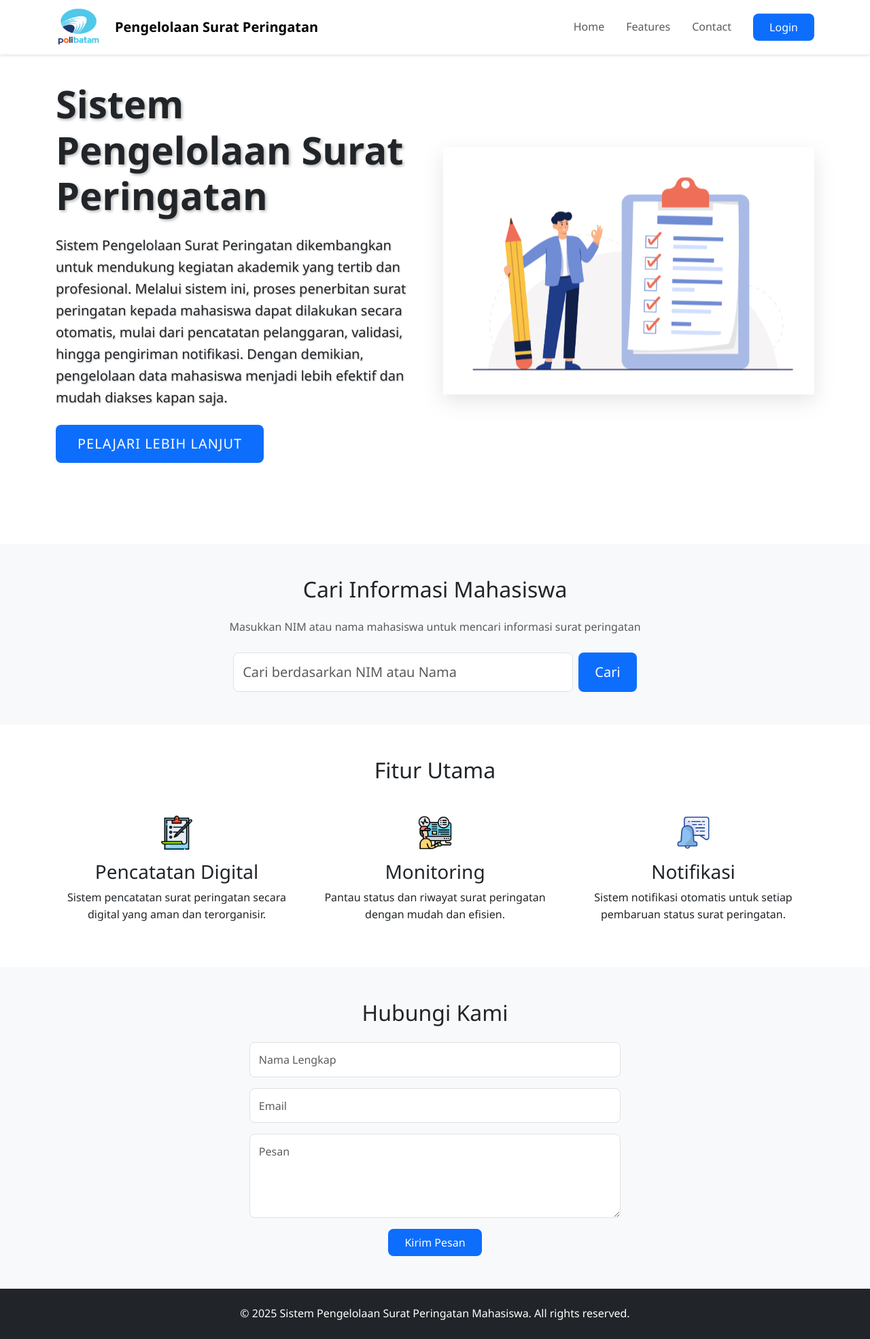
After one commit to rahmat-assidik/PBL-Pengelolaan-surat-peringatan, a PHP site: page /landing-page.html in a window 1280 px wide. The commit adds this page. Shown: the whole page at 68% size. Run offline with PHP 8.4, Linux system fonts and the light colour scheme.

Commit message:
Membuat Landing Page
Landing page UI, Login button, Search button, Link to Login page.

```diff
--- /dev/null
+++ b/pbl-website/assets/landing-page.js
@@ -0,0 +1,63 @@
+// Login redirect handling
+document.getElementById('loginButton').addEventListener('click', function(e) {
+    e.preventDefault();
+    // Ganti URL_LOGIN_PAGE dengan URL halaman login yang akan dibuat
+    window.location.href = "login-page.html";
+});
+
+// Search form handling
+document.getElementById('searchForm').addEventListener('submit', function(e) {
+    e.preventDefault();
+    const searchQuery = document.getElementById('searchInput').value.trim();
+
+    if (searchQuery === '') {
+        alert('Please enter a NIM or Name to search');
+        return;
+    }
+
+    // Here you would typically make an API call to your backend
+    // For demonstration, we'll simulate a search with mock data
+    searchStudents(searchQuery);
+});
+
+function searchStudents(query) {
+    // This is mock data - replace with actual API call
+    const mockData = [
+        { nim: '4311901015', name: 'John Doe', programStudy: 'Informatics Engineering', status: 'Active' },
+        { nim: '4311901016', name: 'Jane Smith', programStudy: 'Information Systems', status: 'Warning' }
+    ];
+
+    // Simulate search filtering
+    const results = mockData.filter(student =>
+        student.nim.toLowerCase().includes(query.toLowerCase()) ||
+        student.name.toLowerCase().includes(query.toLowerCase())
+    );
+
+    displaySearchResults(results);
+}
+
+function displaySearchResults(results) {
+    const tbody = document.getElementById('searchResultsBody');
+    const noResults = document.getElementById('noResultsMessage');
+    tbody.innerHTML = '';
+
+    if (results.length === 0) {
+        noResults.classList.remove('d-none');
+    } else {
+        noResults.classList.add('d-none');
+        results.forEach(student => {
+            const row = document.createElement('tr');
+            row.innerHTML = `
+                <td>${student.nim}</td>
+                <td>${student.name}</td>
+                <td>${student.programStudy}</td>
+                <td><span class="badge ${student.status === 'Warning' ? 'bg-warning' : 'bg-success'}">${student.status}</span></td>
+            `;
+            tbody.appendChild(row);
+        });
+    }
+
+    // Show the modal
+    const searchResultsModal = new bootstrap.Modal(document.getElementById('searchResultsModal'));
+    searchResultsModal.show();
+}
--- /dev/null
+++ b/pbl-website/assets/style-landingpage.css
@@ -0,0 +1,307 @@
+/* Global Styles */
+:root {
+    /* Warna Utama - Bisa disesuaikan */
+    --primary-color: #0d6efd;
+    --primary-hover: #0b5ed7;
+    --secondary-color: #6c757d;
+    --secondary-hover: #5c636a;
+    --success-color: #198754;
+    --danger-color: #dc3545;
+    --warning-color: #ffc107;
+    --info-color: #0dcaf0;
+
+    /* Warna Background */
+    --bg-primary: #ffffff;
+    --bg-secondary: #f8f9fa;
+    --bg-dark: #212529;
+    --bg-light: #f8f9fa;
+
+    /* Warna Teks */
+    --text-primary: #212529;
+    --text-secondary: #6c757d;
+    --text-light: #f8f9fa;
+    --text-dark: #212529;
+
+    /* Ukuran Font */
+    --font-size-sm: 0.875rem;
+    --font-size-base: 1rem;
+    --font-size-lg: 1.25rem;
+    --font-size-xl: 1.5rem;
+    --font-size-xxl: 2rem;
+
+    /* Spacing */
+    --spacing-xs: 0.25rem;
+    --spacing-sm: 0.5rem;
+    --spacing-md: 1rem;
+    --spacing-lg: 1.5rem;
+    --spacing-xl: 2rem;
+
+    /* Border Radius */
+    --border-radius-sm: 0.25rem;
+    --border-radius-base: 0.5rem;
+    --border-radius-lg: 1rem;
+
+    /* Box Shadow */
+    --shadow-sm: 0 2px 4px rgba(0, 0, 0, 0.1);
+    --shadow-md: 0 4px 6px rgba(0, 0, 0, 0.1);
+    --shadow-lg: 0 10px 15px rgba(0, 0, 0, 0.1);
+
+    /* Transitions */
+    --transition-speed: 0.3s;
+    --transition-timing: ease;
+
+    /* Logo Sizes */
+    --logo-height: 60px;  /* Diubah dari 40px menjadi 60px */
+    --logo-margin: 15px;  /* Diubah dari 10px menjadi 15px untuk keseimbangan */
+}
+
+body {
+    font-family: 'Segoe UI', Tahoma, Geneva, Verdana, sans-serif;
+    line-height: 1.6;
+}
+
+/* Navigation Styles */
+.navbar {
+    box-shadow: var(--shadow-sm);
+    padding: 0.5rem 0;
+    background-color: var(--bg-primary) !important;
+    height: 80px; /* Set fixed height for navbar */
+    display: flex;
+    align-items: center;
+}
+
+.navbar-brand {
+    display: flex;
+    align-items: center;
+    height: 100%;
+    padding: 0;
+}
+
+.skibidi {
+    height: 60px !important; /* Logo height slightly smaller than navbar */
+    width: auto !important;
+    margin-right: 20px;
+    transition: transform var(--transition-speed) var(--transition-timing);
+    object-fit: contain;
+}
+
+.skibidi:hover {
+    transform: scale(1.05);
+}
+
+.brand-container {
+    display: flex;
+    align-items: center;
+}
+
+.brand-container span {
+    font-weight: 600;
+    color: var(--dark-color);
+}
+
+.nav-link {
+    font-weight: 500;
+    padding: 0.5rem 1rem !important;
+    transition: color 0.3s ease;
+}
+
+.nav-link:hover {
+    color: var(--primary-color) !important;
+}
+
+/* Hero Section Styles */
+.hero-section {
+    background-color: var(--bg-primary);
+    min-height: 100vh;
+    display: flex;
+    align-items: center;
+    color: var(--text-primary);
+    position: relative;
+    padding: var(--spacing-xl) 0;
+    overflow: hidden;
+}
+
+.hero-image-container {
+    display: flex;
+    justify-content: center;
+    align-items: center;
+    animation: float 6s ease-in-out infinite;
+}
+
+.hero-image {
+    max-width: 100%;
+    height: auto;
+    filter: drop-shadow(0 10px 15px rgba(0, 0, 0, 0.1));
+}
+
+@keyframes float {
+    0% {
+        transform: translateY(0px);
+    }
+    50% {
+        transform: translateY(-20px);
+    }
+    100% {
+        transform: translateY(0px);
+    }
+}
+
+.hero-section h1 {
+    font-weight: 700;
+    margin-bottom: 1.5rem;
+    text-shadow: 2px 2px 4px rgba(0, 0, 0, 0.3);
+}
+
+.hero-section .lead {
+    font-size: 1.25rem;
+    margin-bottom: 2rem;
+    text-shadow: 1px 1px 2px rgba(0, 0, 0, 0.3);
+}
+
+.hero-section .btn {
+    padding: 0.8rem 2rem;
+    font-weight: 500;
+    text-transform: uppercase;
+    letter-spacing: 1px;
+    transition: transform 0.3s ease;
+}
+
+.hero-section .btn:hover {
+    transform: translateY(-2px);
+}
+
+/* Features Section Styles */
+.feature-icon {
+    width: 50px;  /* Ukuran */
+    height: 50px; /* Ukuran */
+    margin-bottom: 1.5rem;
+    display: flex;
+    align-items: center;
+    justify-content: center;
+    margin: 0 auto var(--spacing-md);
+    transition: transform var(--transition-speed) var(--transition-timing);
+}
+
+.feature-icon img {
+    width: 100%;
+    height: 100%;
+    object-fit: contain;
+}
+
+.feature-icon:hover {
+    transform: scale(1.1);
+}
+
+.features h3 {
+    font-size: 1.5rem;
+    margin-bottom: 1rem;
+    color: var(--dark-color);
+}
+
+/* Contact Section Styles */
+.contact-section {
+    background-color: var(--light-color);
+}
+
+.form-control {
+    padding: 0.8rem;
+    border-radius: 0.5rem;
+    border: 1px solid #dee2e6;
+    transition: border-color 0.3s ease, box-shadow 0.3s ease;
+}
+
+.form-control:focus {
+    border-color: var(--primary-color);
+    box-shadow: 0 0 0 0.2rem rgba(13, 110, 253, 0.25);
+}
+
+/* Login Modal Styles */
+.modal-content {
+    border-radius: 0.5rem;
+    border: none;
+    box-shadow: 0 0.5rem 1rem rgba(0, 0, 0, 0.15);
+}
+
+.modal-header {
+    border-bottom: 2px solid #eee;
+    padding: 1.5rem;
+}
+
+.modal-title {
+    font-weight: 600;
+    color: var(--dark-color);
+}
+
+.modal-body {
+    padding: 1.5rem;
+}
+
+/* Button Styles */
+.btn {
+    border-radius: 0.5rem;
+    padding: 0.5rem 1.5rem;
+    font-weight: 500;
+    transition: all 0.3s ease;
+}
+
+.btn-primary {
+    background-color: var(--primary-color);
+    border: none;
+}
+
+.btn-primary:hover {
+    background-color: #0b5ed7;
+    transform: translateY(-1px);
+}
+
+/* Footer Styles */
+footer {
+    background-color: var(--dark-color);
+    color: white;
+    padding: 2rem 0;
+}
+
+/* Responsive Styles */
+@media (max-width: 768px) {
+    :root {
+        --logo-height: 45px;  /* Ukuran logo untuk mobile */
+        --logo-margin: 10px;  /* Margin yang lebih kecil untuk mobile */
+    }
+
+    .hero-section {
+        padding-top: calc(var(--spacing-xl) * 2);
+    }
+
+    .hero-section h1 {
+        font-size: var(--font-size-xxl);
+    }
+
+    .hero-image {
+        max-width: 80%;
+        margin-top: var(--spacing-xl);
+    }
+
+    .brand-container span {
+        font-size: var(--font-size-sm);
+    }
+
+    .hero-image-container {
+        margin-top: var(--spacing-xl);
+    }
+}
+
+/* Animations */
+@keyframes fadeIn {
+    from {
+        opacity: 0;
+        transform: translateY(20px);
+    }
+    to {
+        opacity: 1;
+        transform: translateY(0);
+    }
+}
+
+.feature-icon, .hero-section h1, .hero-section .lead {
+    animation: fadeIn 1s ease-out;
+}
--- /dev/null
+++ b/pbl-website/landing-page.html
@@ -0,0 +1,187 @@
+<!DOCTYPE html>
+<html lang="en">
+<head>
+    <meta charset="UTF-8">
+    <meta name="viewport" content="width=device-width, initial-scale=1.0">
+    <title>Welcome to Our Platform</title>
+    <link href="https://cdn.jsdelivr.net/npm/bootstrap@5.3.0/dist/css/bootstrap.min.css" rel="stylesheet">
+    <link href="assets/style-landingpage.css" rel="stylesheet">
+</head>
+<body>
+    <!-- Navigation -->
+    <nav class="navbar navbar-expand-lg navbar-light bg-light fixed-top">
+        <div class="container">
+            <a class="navbar-brand" href="#">
+                <div class="brand-container">
+                    <img src="assets/img/logo polibatam.png " alt="Logo Polibatam" class="skibidi">
+                    <span>Pengelolaan Surat Peringatan</span>
+                </div>
+            </a>
+            <button class="navbar-toggler" type="button" data-bs-toggle="collapse" data-bs-target="#navbarNav">
+                <span class="navbar-toggler-icon"></span>
+            </button>
+            <div class="collapse navbar-collapse" id="navbarNav">
+                <ul class="navbar-nav ms-auto">
+                    <li class="nav-item">
+                        <a class="nav-link" href="#home">Home</a>
+                    </li>
+                    <li class="nav-item">
+                        <a class="nav-link" href="#features">Features</a>
+                    </li>
+                    <li class="nav-item">
+                        <a class="nav-link" href="#contact">Contact</a>
+                    </li>
+                </ul>
+                <a href="#" class="btn btn-primary ms-3" id="loginButton">Login</a>
+            </div>
+        </div>
+    </nav>
+
+    <!-- Search Results Modal -->
+    <div class="modal fade" id="searchResultsModal" tabindex="-1" aria-labelledby="searchResultsModalLabel" aria-hidden="true">
+        <div class="modal-dialog modal-lg">
+            <div class="modal-content">
+                <div class="modal-header">
+                    <h5 class="modal-title" id="searchResultsModalLabel">Search Results</h5>
+                    <button type="button" class="btn-close" data-bs-dismiss="modal" aria-label="Close"></button>
+                </div>
+                <div class="modal-body">
+                    <div class="table-responsive">
+                        <table class="table">
+                            <thead>
+                                <tr>
+                                    <th>NIM</th>
+                                    <th>Name</th>
+                                    <th>Program Study</th>
+                                    <th>Status</th>
+                                </tr>
+                            </thead>
+                            <tbody id="searchResultsBody">
+                                <!-- Search results will be inserted here -->
+                            </tbody>
+                        </table>
+                    </div>
+                    <div id="noResultsMessage" class="text-center d-none">
+                        <p class="text-muted">No results found</p>
+                    </div>
+                </div>
+                <div class="modal-footer">
+                    <button type="button" class="btn btn-secondary" data-bs-dismiss="modal">Close</button>
+                </div>
+            </div>
+        </div>
+    </div>
+
+    <!-- Hero Section -->
+    <section class="hero-section" id="home">
+        <div class="container">
+            <div class="row align-items-center">
+                <div class="col-lg-6 text-center text-lg-start mb-5 mb-lg-0">
+                    <h1 class="display-4 fw-bold">Sistem Pengelolaan Surat Peringatan</h1>
+                    <p class="lead mb-4">Sistem Pengelolaan Surat Peringatan dikembangkan untuk mendukung kegiatan akademik yang tertib dan
+                        profesional. Melalui sistem ini, proses penerbitan surat peringatan kepada mahasiswa dapat dilakukan secara otomatis,
+                        mulai dari pencatatan pelanggaran, validasi, hingga pengiriman notifikasi. Dengan demikian, pengelolaan data mahasiswa
+                        menjadi lebih efektif dan mudah diakses kapan saja.</p>
+                    <a href="#features" class="btn btn-primary btn-lg">Pelajari Lebih Lanjut</a>
+                </div>
+                <div class="col-lg-6">
+                    <div class="hero-image-container">
+                        <img src="assets/img/Checklist.jpg" alt="Sistem Pengelolaan Ilustrasi" class="hero-image">
+                    </div>
+                </div>
+            </div>
+        </div>
+    </section>
+
+    <!-- Search Section -->
+    <section class="py-5 bg-light">
+        <div class="container">
+            <div class="row justify-content-center">
+                <div class="col-md-8 text-center">
+                    <h2 class="mb-4">Cari Informasi Mahasiswa</h2>
+                    <p class="text-muted mb-4">Masukkan NIM atau nama mahasiswa untuk mencari informasi surat peringatan</p>
+                    <form class="d-flex gap-2 justify-content-center" id="searchForm">
+                        <div class="flex-grow-1" style="max-width: 500px;">
+                            <input class="form-control form-control-lg" type="search" placeholder="Cari berdasarkan NIM atau Nama" aria-label="Search" id="searchInput">
+                        </div>
+                        <button class="btn btn-primary btn-lg" type="submit">
+                            <i class="bi bi-search"></i> Cari
+                        </button>
+                    </form>
+                </div>
+            </div>
+        </div>
+    </section>
+
+    <!-- Features Section -->
+    <section class="py-5" id="features">
+        <div class="container">
+            <h2 class="text-center mb-5">Fitur Utama</h2>
+            <div class="row g-4">
+                <div class="col-md-4">
+                    <div class="text-center feature-card">
+                        <div class="feature-icon">
+                            <img src="assets/img/pencatatan.png" alt="Pencatatan Digital Icon">
+                        </div>
+                        <h3>Pencatatan Digital</h3>
+                        <p>Sistem pencatatan surat peringatan secara digital yang aman dan terorganisir.</p>
+                    </div>
+                </div>
+                <div class="col-md-4">
+                    <div class="text-center feature-card">
+                        <div class="feature-icon">
+                            <img src="assets/img/monitoring.png" alt="Monitoring Icon">
+                        </div>
+                        <h3>Monitoring</h3>
+                        <p>Pantau status dan riwayat surat peringatan dengan mudah dan efisien.</p>
+                    </div>
+                </div>
+                <div class="col-md-4">
+                    <div class="text-center feature-card">
+                        <div class="feature-icon">
+                            <img src="assets/img/notification-bell.png" alt="Notifikasi Icon">
+                        </div>
+                        <h3>Notifikasi</h3>
+                        <p>Sistem notifikasi otomatis untuk setiap pembaruan status surat peringatan.</p>
+                    </div>
+                </div>
+            </div>
+        </div>
+    </section>
+
+    <!-- Contact Section -->
+    <section class="bg-light py-5" id="contact">
+        <div class="container">
+            <h2 class="text-center mb-4">Hubungi Kami</h2>
+            <div class="row justify-content-center">
+                <div class="col-md-6">
+                    <form>
+                        <div class="mb-3">
+                            <input type="text" class="form-control" placeholder="Nama Lengkap">
+                        </div>
+                        <div class="mb-3">
+                            <input type="email" class="form-control" placeholder="Email">
+                        </div>
+                        <div class="mb-3">
+                            <textarea class="form-control" rows="4" placeholder="Pesan"></textarea>
+                        </div>
+                        <div class="text-center">
+                            <button type="submit" class="btn btn-primary">Kirim Pesan</button>
+                        </div>
+                    </form>
+                </div>
+            </div>
+        </div>
+    </section>
+
+    <!-- Footer -->
+    <footer class="bg-dark text-white text-center py-4">
+        <div class="container">
+            <p class="mb-0">&copy; 2025 Sistem Pengelolaan Surat Peringatan Mahasiswa. All rights reserved.</p>
+        </div>
+    </footer>
+
+    <script src="https://cdn.jsdelivr.net/npm/bootstrap@5.3.0/dist/js/bootstrap.bundle.min.js"></script>
+    <script src="assets/landing-page.js"></script>
+</body>
+</html>
--- a/pbl-website/login-page.html
+++ b/pbl-website/login-page.html
@@ -8,7 +8,7 @@
 </head>
 <body>
   <div class="container">
-    <img src="assets/img/logo.png" alt="Logo" />
+    <img src="assets/img/logo polibatam.png" class="logo-login" alt="Logo" />
     <h1 id="login">Login</h1>
     <form id="loginForm">
       <label for="email">Email</label>
```
Also changed, not shown: pbl-website/assets/style-login.css (+9 -0 lines), pbl-website/assets/img/Checklist.jpg (added), pbl-website/assets/img/monitoring.png (added), pbl-website/assets/img/notification-bell.png (added), pbl-website/assets/img/pencatatan.png (added).
